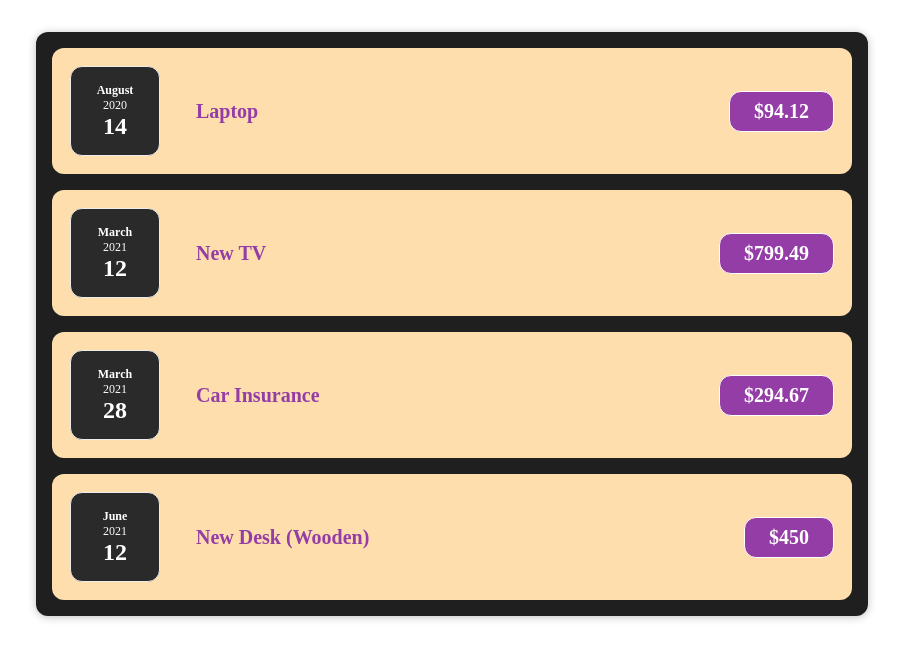
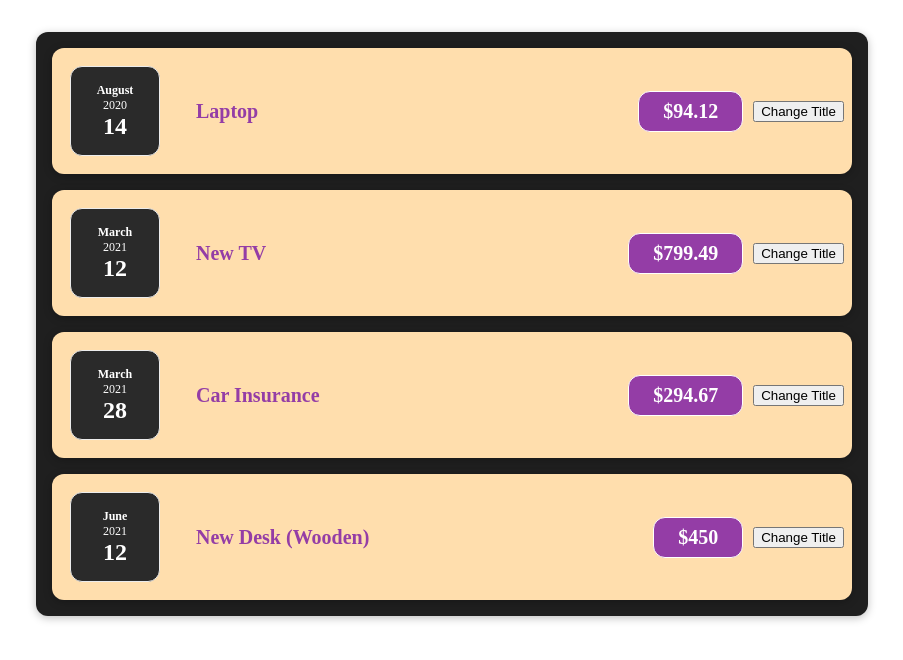
Before and after one commit to Kevin-Richard-A/udemy-react-project, a React (Create React App) app: page / in a window 1280 px wide. Shown: the top 660 px of the page, without its empty margins (188-1091 px from the left). Built offline with nearby package versions, Linux system fonts and the light colour scheme.

Commit message:
updates on components

```diff
--- a/src/App.js
+++ b/src/App.js
@@ -1,5 +1,5 @@
 import "./App.css";
-import Expenses from "./Components/Expenses-List/Expenses";
+import Expenses from "./Components/Expenses/Expenses-List/Expenses";
 
 function App() {
   const expenses = [
--- a/src/Components/Expense-Item/ExpenseItem.js
+++ /dev/null
@@ -1,21 +0,0 @@
-import React from "react";
-import "./ExpenseItem.css";
-import ExpenseDate from "../Expense-Date/ExpenseDate";
-
-function ExpenseItem(props) {
-  const { date, title, amount } = props;
-
-  return (
-    <div className="ExpenseItem">
-      <div className="Date">
-        <ExpenseDate date={date}/>
-      </div>
-      <div className="Description">
-        <h2 className="Title">{title}</h2>
-        <div className="Amount">${amount}</div>
-      </div>
-    </div>
-  );
-}
-
-export default ExpenseItem;
--- a/src/Components/Expense-Item/ExpenseItem.css
+++ b/src/Components/Expenses/Expense-Items/ExpenseItem.css
@@ -5,7 +5,6 @@
     padding: 0.5rem;
     background: #ffdead;
     color: #000;
-    border-radius: 12px;
 }
 .Date{
     margin: 10px;
--- /dev/null
+++ b/src/Components/Expenses/Expense-Items/ExpenseItem.js
@@ -0,0 +1,28 @@
+import React, { useState } from "react";
+import "./ExpenseItem.css";
+import ExpenseDate from "../Expense-Date/ExpenseDate";
+import Card from "../../UI/Card";
+
+function ExpenseItem(props) {
+
+  const [title, setTitle] = useState(props.title);
+
+  const changeTitle = () => {
+    setTitle("Updated!!!")
+  }
+
+  return (
+    <Card className="ExpenseItem">
+      <div className="Date">
+        <ExpenseDate date={props.date}/>
+      </div>
+      <div className="Description">
+        <h2 className="Title">{title}</h2>
+        <div className="Amount">${props.amount}</div>
+      </div>
+      <button onClick={changeTitle}>Change Title</button>
+    </Card>
+  );
+}
+
+export default ExpenseItem;
--- a/src/Components/Expenses-List/Expenses.css
+++ b/src/Components/Expenses/Expenses-List/Expenses.css
@@ -4,8 +4,6 @@
     margin: 2rem auto;
     width: 50rem;
     max-width: 95%;
-    border-radius: 12px;
-    box-shadow: 0 1px 8px rgba(0, 0, 0, 0.25);
     display: flex;
     flex-direction: column;
     gap: 1rem;
--- a/src/Components/Expenses-List/Expenses.js
+++ b/src/Components/Expenses/Expenses-List/Expenses.js
@@ -1,12 +1,13 @@
 import React from "react";
 import "./Expenses.css";
-import ExpenseItem from "../Expense-Item/ExpenseItem";
+import ExpenseItem from "../Expense-Items/ExpenseItem";
+import Card from "../../UI/Card";
 
 function Expenses(props) {
   const { expenses } = props;
   return (
-    <div className="expenses">
-      {expenses.map((expense) =>
+    <Card className="expenses">
+      {expenses.map( expense =>
         <ExpenseItem
           id={expense.id}
           title={expense.title}
@@ -14,7 +15,7 @@ function Expenses(props) {
           date={expense.date}
         />
       )}
-    </div>
+    </Card>
   );
 }
 
--- /dev/null
+++ b/src/Components/UI/Card.css
@@ -0,0 +1,4 @@
+.card{
+    box-shadow: 0 2px 8px rgba(0, 0, 0, 0.25);
+    border-radius: 12px;
+}
--- /dev/null
+++ b/src/Components/UI/Card.js
@@ -0,0 +1,11 @@
+import React from 'react'
+import './Card.css'
+
+function Card(props) {
+    const classes = 'card '+ props.className;
+  return (
+    <div className={classes}>{props.children}</div>
+  )
+}
+
+export default Card
```
Also changed, not shown: src/Assignment/Expenses.txt, src/Components/Expenses/Expense-Date/ExpenseDate.css (renamed from src/Components/Expense-Date/ExpenseDate.css), src/Components/Expenses/Expense-Date/ExpenseDate.js (renamed from src/Components/Expense-Date/ExpenseDate.js).
